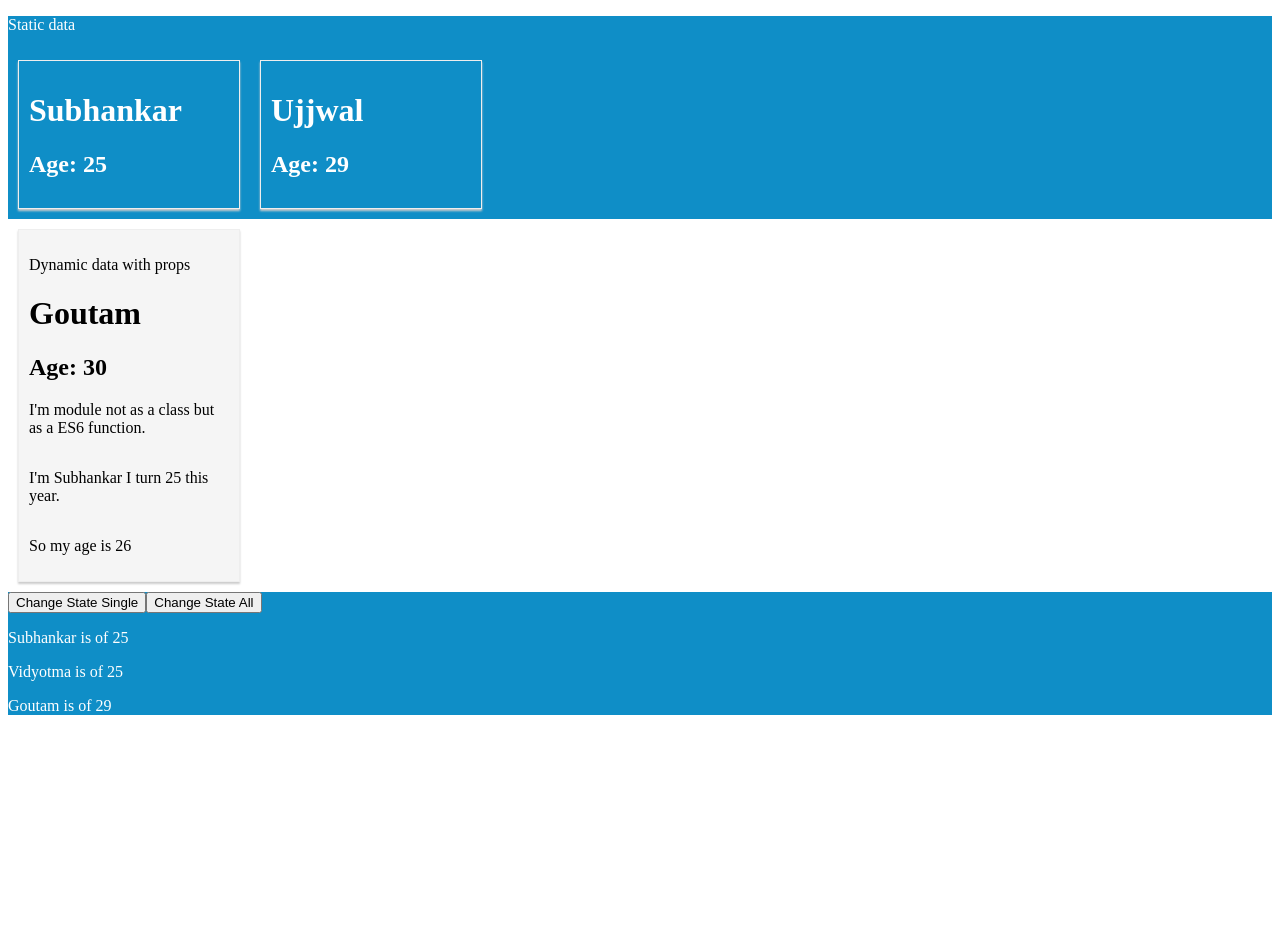
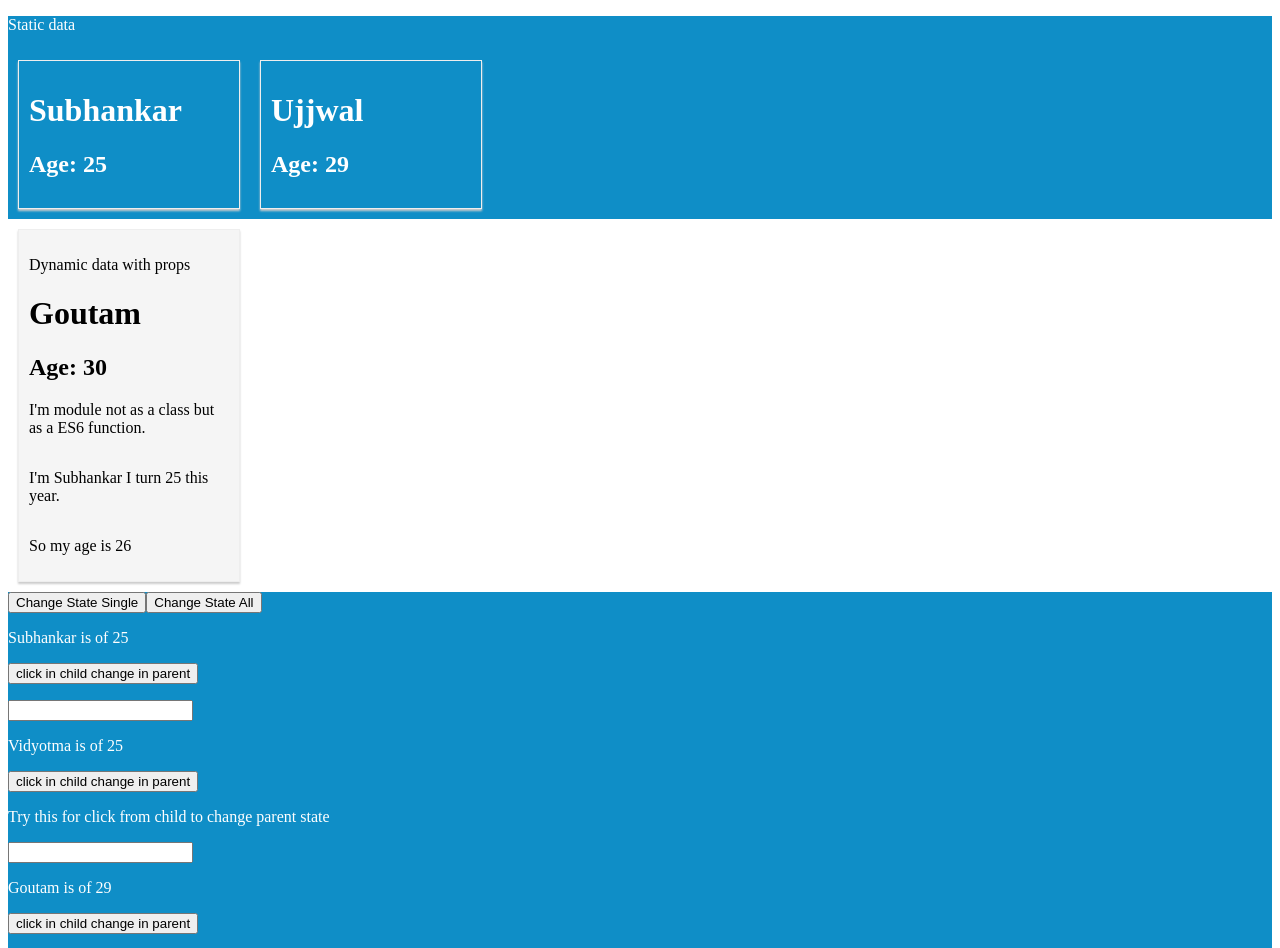
Before and after one commit to subh13/Exploring-React, a React (Create React App) app: page / in a window 1280 px wide. Shown: the top 948 px of the page. Before the commit the page ends 800 px from the top, so only its background shows below. Built offline with nearby package versions, Linux system fonts and the light colour scheme.

Commit message:
v0.2 DEVNOTE points D, E, F

```diff
--- a/src/components/Persons/Persons.js
+++ b/src/components/Persons/Persons.js
@@ -2,7 +2,12 @@ import React from 'react';
 
 const Persons = (props) => {
     return (
-        <p>{props.name} is of {props.age}</p>
+        <div>
+            <p>{props.name} is of {props.age}</p>
+            <button type="button" onClick={props.clickFromChild}>click in child change in parent</button>
+            <p>{props.children}</p>
+            <input type="text" onChange={props.changed}/>
+        </div>
     )
 }
 export default Persons;
--- a/src/components/state-management/App3.js
+++ b/src/components/state-management/App3.js
@@ -14,10 +14,10 @@ class App3 extends Component {
     /**
      * for a particular state variable change
      */
-    changeStateHandler = () => {
+    changeStateHandler = (newName) => {
         let statePersons = [...this.state.persons];
         let statePerson = statePersons[1];
-        statePerson.name = 'Ujjwal';
+        statePerson.name = newName;
         statePerson.age = 30;
         statePersons[1] = statePerson;
         this.setState({ statePersons });
@@ -34,14 +34,25 @@ class App3 extends Component {
             ]
         })
     }
+    twoWayCheck = (event) => {
+        console.log(event.target.value);
+    }
     render() {
         return (
             <div id="bg1">
-                <button onClick={this.changeStateHandler}>Change State Single</button>
+                <button onClick={this.changeStateHandler.bind(this,'thug')}>Change State Single</button>
                 <button onClick={this.changeStateHandlerAll}>Change State All</button>
-                <Persons name={this.state.persons[0].name} age={this.state.persons[0].age}/>
-                <Persons name={this.state.persons[1].name} age={this.state.persons[1].age}/>
-                <Persons name={this.state.persons[2].name} age={this.state.persons[2].age}/>
+                <Persons
+                    name={this.state.persons[0].name}
+                    age={this.state.persons[0].age}/>
+                <Persons
+                    name={this.state.persons[1].name}
+                    age={this.state.persons[1].age}
+                    clickFromChild={this.changeStateHandlerAll}
+                    changed={this.twoWayCheck}>Try this for click from child to change parent state</Persons>
+                <Persons
+                    name={this.state.persons[2].name}
+                    age={this.state.persons[2].age}/>
             </div>
         )
     }
```
Also changed, not shown: 1 other file (tests, documents, lock files or other folders).
